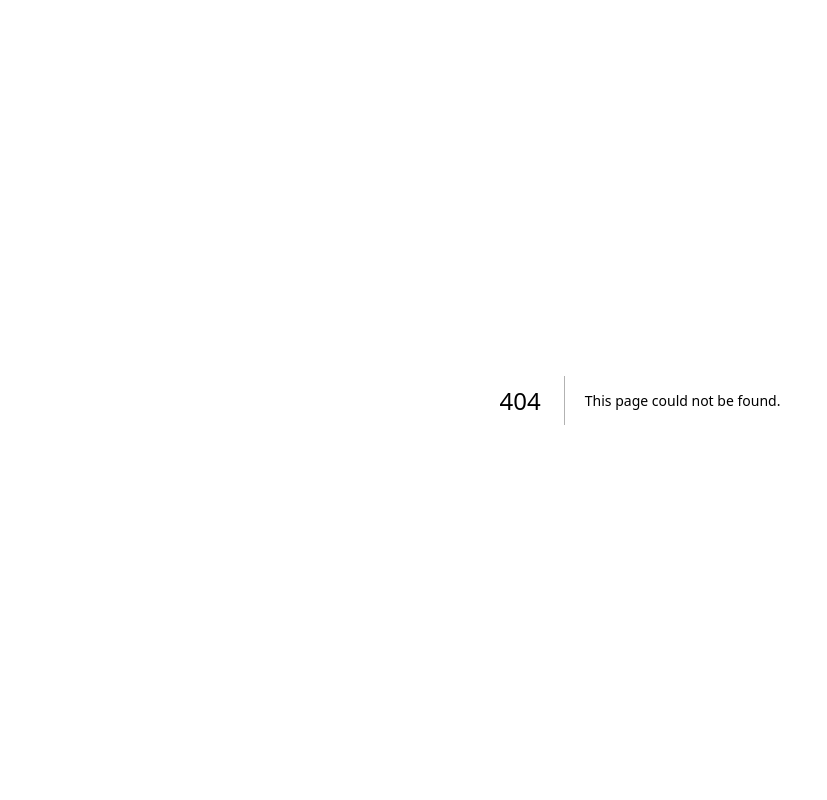
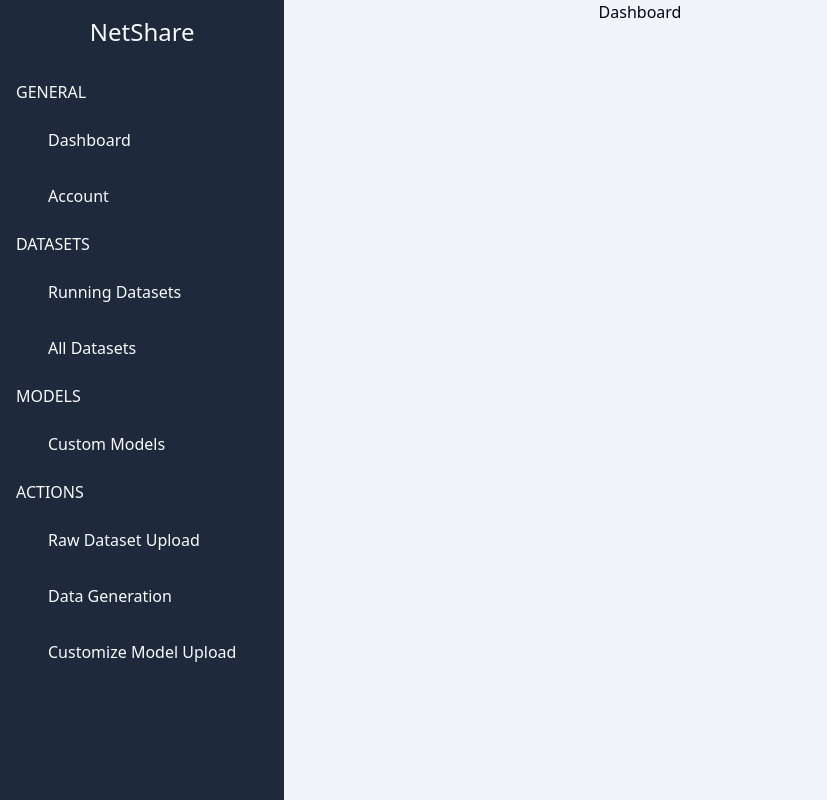
Before and after one commit to HaozheSong/NetShareWeb, a Next.js app in the folder frontend/: page /dashboard in a window 1280 px wide. Before the commit this address had no page. Shown: the whole page, without its empty margins (0-827 px from the left). Built offline with nearby package versions, Linux system fonts and the light colour scheme.

Commit message:
Frontend-0.1.0 Dashboard sidebar

```diff
--- /dev/null
+++ b/frontend/src/app/dashboard/Sidebar.tsx
@@ -0,0 +1,86 @@
+import Link from 'next/link'
+
+interface Sidebar {
+  width: number
+  title: string
+  sections: SidebarSection
+}
+
+interface SidebarSection {
+  title: string
+  links: Array<{ text: string; href: string }>
+}
+
+export const CONFIG = {
+  width: 300,
+  title: 'NetShare',
+  sections: [
+    {
+      title: 'GENERAL',
+      links: [
+        { text: 'Dashboard', href: '#dashboard' },
+        { text: 'Account', href: '#account' }
+      ]
+    },
+    {
+      title: 'DATASETS',
+      links: [
+        { text: 'Running Datasets', href: '#running-datasets' },
+        { text: 'All Datasets', href: '#all-datasets' }
+      ]
+    },
+    {
+      title: 'MODELS',
+      links: [{ text: 'Custom Models', href: '#custom-models' }]
+    },
+    {
+      title: 'ACTIONS',
+      links: [
+        { text: 'Raw Dataset Upload', href: '#raw-dataset-upload' },
+        { text: 'Data Generation', href: '#data-generation' },
+        { text: 'Customize Model Upload', href: '#customize-model-upload' }
+      ]
+    }
+  ]
+}
+
+export default function Sidebar () {
+  return (
+    <div
+      className={`w-[${CONFIG.width}px] h-screen fixed bg-slate-800 text-slate-50 p-4`}
+      id='sidebar'
+    >
+      <h1 className='text-center text-2xl mb-8' id='sidebar-title'>
+        NetShare
+      </h1>
+      <div id='sidebar-sections'>
+        {CONFIG.sections.map(section => (
+          <NavSection section={section} />
+        ))}
+      </div>
+    </div>
+  )
+}
+
+interface NavSectionProps {
+  section: SidebarSection
+}
+
+function NavSection (props: NavSectionProps) {
+  const section = props.section
+  return (
+    <section className='my-4'>
+      <h2 className='my-4'>{section.title}</h2>
+      <div id='sidebar-section-links'>
+        {section.links.map(link => (
+          <Link
+            href={link.href}
+            className='block my-4 px-8 leading-10 rounded-lg  hover:bg-slate-100/30'
+          >
+            {link.text}
+          </Link>
+        ))}
+      </div>
+    </section>
+  )
+}
--- /dev/null
+++ b/frontend/src/app/dashboard/layout.tsx
@@ -0,0 +1,18 @@
+import Sidebar, { CONFIG } from './Sidebar'
+
+export default function DashboardLayout ({
+  children
+}: {
+  children: React.ReactNode
+}) {
+  return (
+    <>
+      <Sidebar />
+      <main
+        className={`ml-[${CONFIG.width}px] h-screen bg-slate-100 text-slate-950`}
+      >
+        {children}
+      </main>
+    </>
+  )
+}
--- /dev/null
+++ b/frontend/src/app/dashboard/page.tsx
@@ -0,0 +1,11 @@
+'use client'
+
+import { CONFIG } from './Sidebar'
+
+export default function Dashboard () {
+  return (
+    <div className='grid place-content-center'>
+      <h1>Dashboard</h1>
+    </div>
+  )
+}
--- a/frontend/src/app/page.tsx
+++ b/frontend/src/app/page.tsx
@@ -1,3 +1,5 @@
-export default function Page () {
-  return <h1>Hello World!</h1>
+'use client'
+
+export default function Home () {
+  return <h1>Home</h1>
 }
```
